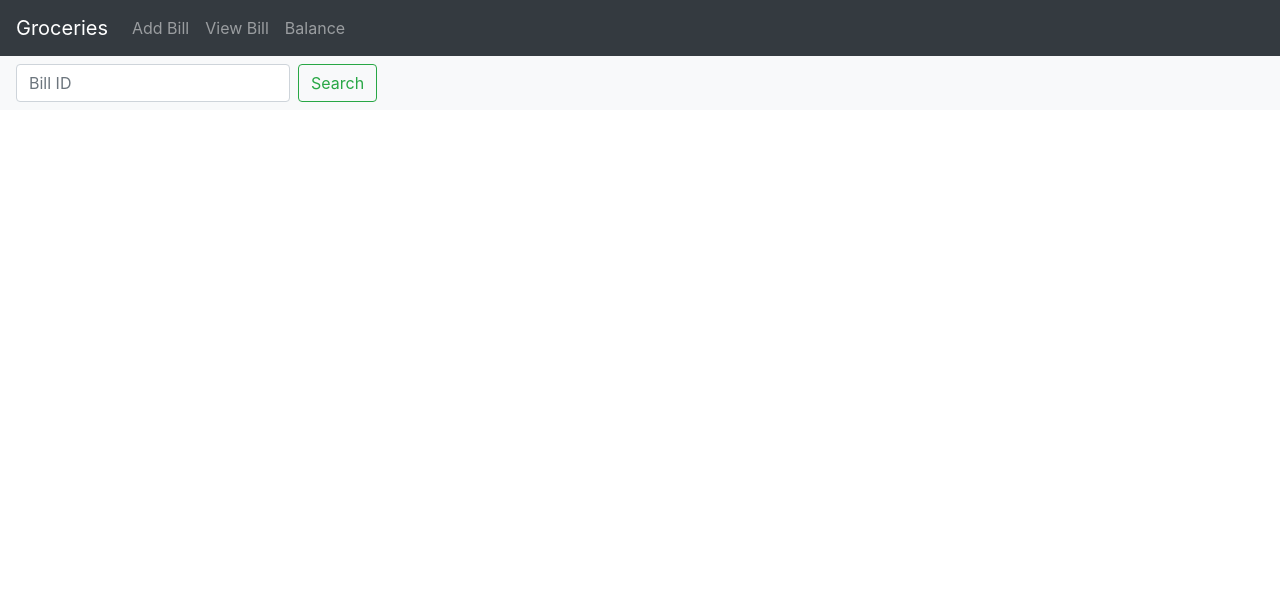
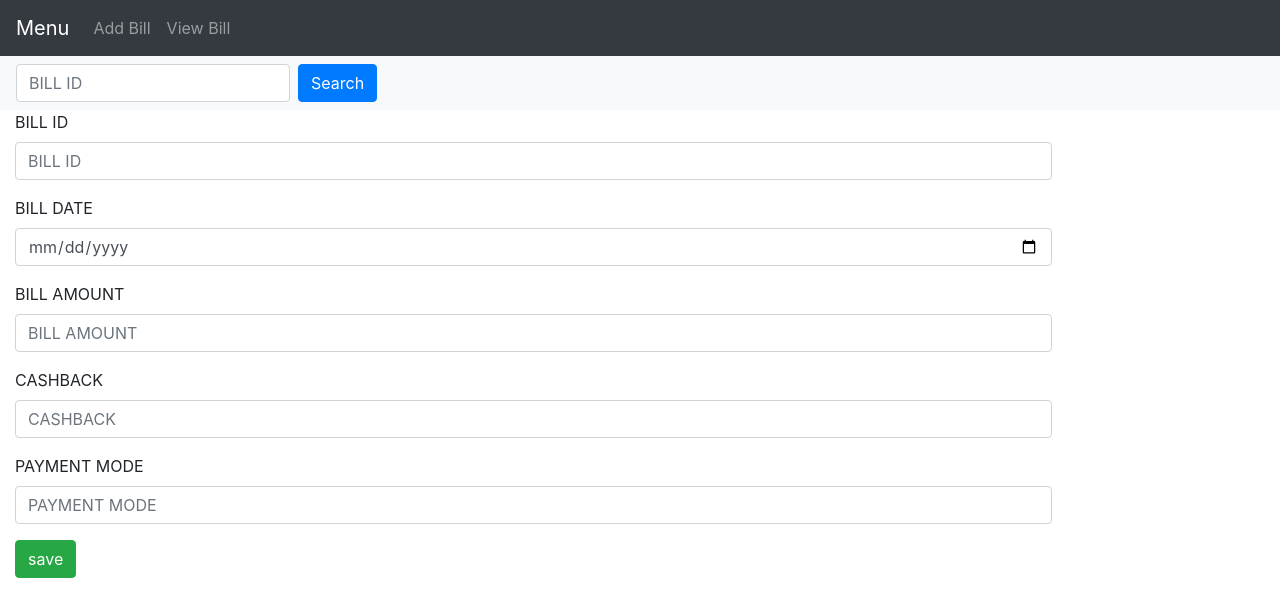
Before and after one commit to saandeepgithub/mportal-ui, a React (Create React App) app: page /bills/view in a window 1280 px wide. Shown: the top 616 px of the page. Built offline with nearby package versions, Linux system fonts and the light colour scheme.

Commit message:
bill enhancements

```diff
--- a/src/App.js
+++ b/src/App.js
@@ -3,13 +3,14 @@ import './App.css';
 import Menu from "./components/groceri/Menu";
 import AddBill from "./components/bills/addbill";
 import EditBill from './components/bills/vieweditbill'
-import Balance from './components/bills/balance'
+import Balance from './components/wallets/balance'
 import {BrowserRouter as Router, Route} from "react-router-dom";
 import AddGroceri from "./components/groceri/addgroceri";
 import PurchasedGroceri from "./components/groceri/purchasedgroceri";
 import NewGroceries from "./components/groceri/newgroceries";
 import AckGroceri from "./components/groceri/ackgroceri";
 import SearchGroceri from "./components/groceri/searchgroceri";
+import Health from "./components/health/health";
 
 function App() {
     return (
@@ -19,11 +20,12 @@ function App() {
                 <Route path='/bills' component={AddBill} exact={true}/>
                 <Route path='/bills/add' component={AddBill} exact={true}/>
                 <Route path='/bills/view' component={EditBill} exact={true}/>
-                <Route path='/bills/balance' component={Balance} exact={true}/>
+                <Route path='/wallets' component={Balance} exact={true}/>
                 <Route path='/groceries/add' component={AddGroceri} exact={true}/>
                 <Route path='/groceries/ack' component={AckGroceri} exact={true}/>
                 <Route path='/groceries/purchased' component={PurchasedGroceri} exact={true}/>
                 <Route path='/groceries/search' component={SearchGroceri} exact={true}/>
+                <Route path='/health' component={Health} exact={true}/>
             </Router>
     );
 }
--- a/src/components/bills/addbill.js
+++ b/src/components/bills/addbill.js
@@ -15,7 +15,8 @@ class AddBill extends React.Component {
         paymentMode: '',
         billAmount: 0,
         cashBack: 0,
-        message: ''
+        message: '',
+        billDate:''
     }
 
     fetchValues = (event) => {
@@ -25,7 +26,7 @@ class AddBill extends React.Component {
 
     displaySpinner = (event, hiddenStatus) => {
         return (
-            <Spinner  animation="border" variant="primary" hidden={hiddenStatus}/>
+            <Spinner animation="border" variant="primary" hidden={hiddenStatus}/>
         );
     }
 
@@ -39,11 +40,12 @@ class AddBill extends React.Component {
 
     saveBill = (event) => {
         ReactDom.render(this.displaySpinner(event, true), document.getElementById("spinner"));
-        axios.put(PORTAL_URL+"/bills/add", {
+        axios.put(PORTAL_URL + "/bills/add", {
             billName: this.state.billName,
             billPaymentMode: this.state.paymentMode,
             billAmount: this.state.billAmount,
-            cashBack: this.state.cashBack
+            cashBack: this.state.cashBack,
+            billDate: this.state.billDate
         }).then(res => {
             this.setState({"message": res.data.response})
             var alertMessage = "Bill added with Id " + this.state.message;
@@ -61,9 +63,9 @@ class AddBill extends React.Component {
             <div id={"smessage"}></div>
             <div className='col-sm-10'>
                 <Form.Group>
-                    <Form.Label>Bill Name</Form.Label>
+                    <Form.Label>BILL NAME</Form.Label>
                     <Form.Control as="select" onChange={this.fetchValues} name="billName">
-                        <option value='#'>Select Bill</option>
+                        <option value='#'>SELECT BILL</option>
                         <option value='ACT'>ACT_FIBER</option>
                         <option value='AMZ'>AMAZON</option>
                         <option value='DTH'>DTH</option>
@@ -82,9 +84,9 @@ class AddBill extends React.Component {
                     </Form.Control>
                 </Form.Group>
                 <Form.Group>
-                    <Form.Label>Payment Mode</Form.Label>
+                    <Form.Label>PAYMENT MODE</Form.Label>
                     <Form.Control as="select" name="paymentMode" onChange={this.fetchValues}>
-                        <option value='#'>Select Payment Modes</option>
+                        <option value='#'>SELECT PAYMENT MODE</option>
                         <option value='AP'>Amazon Pay</option>
                         <option value='CH'>Cash</option>
                         <option value='CB'>Cash Back</option>
@@ -96,13 +98,17 @@ class AddBill extends React.Component {
                     </Form.Control>
                 </Form.Group>
                 <Form.Group>
-                    <Form.Label>Bill Amount</Form.Label>
-                    <Form.Control placeholder="bill amount" name="billAmount" onChange={this.fetchValues}
+                    <Form.Label>BILL AMOUNT</Form.Label>
+                    <Form.Control placeholder="BILL AMOUNT" name="billAmount" onChange={this.fetchValues}
                                   type="number"/>
                 </Form.Group>
                 <Form.Group>
-                    <Form.Label>Cashback</Form.Label>
-                    <Form.Control placeholder="cash back" name="cashBack" onChange={this.fetchValues}/>
+                    <Form.Label>CASHBACK</Form.Label>
+                    <Form.Control placeholder="CASHBACK" name="cashBack" onChange={this.fetchValues}/>
+                </Form.Group>
+                <Form.Group>
+                    <Form.Label>BILL DATE</Form.Label>
+                    <Form.Control placeholder="BILL DATE" name="billDate" onChange={this.fetchValues} type="date"/>
                 </Form.Group>
                 <Button type='button' onClick={this.saveBill}>Add Bill</Button>
                 <div id="spinner"></div>
--- a/src/components/bills/billhomepage.js
+++ b/src/components/bills/billhomepage.js
@@ -11,11 +11,10 @@ class BillHomePage extends React.Component {
     render() {
         return <div>
             <Navbar bg="dark" variant="dark" fixed={this.props.fixed}>
-                <Navbar.Brand href="/groceries">Groceries</Navbar.Brand>
+                <Navbar.Brand href="/">Menu</Navbar.Brand>
                 <Nav className="mr-auto">
                     <Nav.Link href="/bills/add">Add Bill</Nav.Link>
                     <Nav.Link href="/bills/view">View Bill</Nav.Link>
-                    <Nav.Link href="/bills/balance">Balance</Nav.Link>
                 </Nav>
             </Navbar>
         </div>
--- a/src/components/bills/vieweditbill.js
+++ b/src/components/bills/vieweditbill.js
@@ -2,27 +2,102 @@ import React from "react";
 import BillHomePage from "./billhomepage";
 import Navbar from "react-bootstrap/Navbar";
 import Form from "react-bootstrap/Form";
-import Button from "react-bootstrap/Button"
+import Button from "react-bootstrap/Button";
+import axios from "axios";
+import {PORTAL_URL} from "../consts";
+import ReactDom from "react-dom";
+import Alert from "react-bootstrap/Alert";
 
 
-class EditBill extends React.Component{
+class EditBill extends React.Component {
 
+    state = {
+        searchBillId: '',
+        billId: '',
+        billAmount: '',
+        billDate: '',
+        cashBack: '',
+        paymentMode: ''
+    }
 
+    fetchValues = (event) => {
+        const billAttr = event.target.name;
+        this.setState({[billAttr]: event.target.value});
+    }
+
+    searchBill = (event) => {
+        axios.get(PORTAL_URL + "/bills/get/" + this.state.searchBillId)
+            .then(res => {
+                if (res.data.status == "FOUND") {
+                    var response = res.data.response;
+                    this.setState({"billId": response.billId});
+                    this.setState({"billDate": response.billDate});
+                    this.setState({"billAmount": response.billAmount});
+                    this.setState({"cashBack": response.cashBack});
+                    this.setState({"paymentMode": response.billPaymentMode});
+                }
+            })
+            .catch(res => {
+                this.setState({"billId": ''});
+                this.setState({"billDate": ''});
+                this.setState({"billAmount": ''});
+                this.setState({"cashBack": ''});
+                this.setState({"paymentMode": ''});
+                alert("BILL ID NOT FOUND");
+            });
+    }
+
+    saveBill = (event) => {
+        axios.post(PORTAL_URL + "/bills/save", {
+            billName: this.state.billName,
+            billPaymentMode: this.state.paymentMode,
+            billAmount: this.state.billAmount,
+            cashBack: this.state.cashBack
+        }).then(res => {
+            alert("BILL UPDATED")
+        })
+    }
 
     render() {
         return <div>
             <BillHomePage/>
             <Navbar bg="light" expand="lg">
-                <Navbar.Toggle aria-controls="basic-navbar-nav" />
+                <Navbar.Toggle aria-controls="basic-navbar-nav"/>
                 <Navbar.Collapse id="basic-navbar-nav">
                     <Form inline>
-                        <Form.Control type="text" placeholder="Bill ID" className="mr-sm-2" />
-                        <Button variant="outline-success">Search</Button>
+                        <Form.Control type="text" placeholder="BILL ID" className="mr-sm-2" name="searchBillId"
+                                      onChange={this.fetchValues}/>
+                        <Button onClick={this.searchBill}>Search</Button>
                     </Form>
                 </Navbar.Collapse>
             </Navbar>
-            <div>
-
+            <div className='col-sm-10'>
+                <Form.Group>
+                    <Form.Label>BILL ID</Form.Label>
+                    <Form.Control placeholder="BILL ID" name="billId" onChange={this.fetchValues}
+                                  value={this.state.billId}/>
+                </Form.Group>
+                <Form.Group>
+                    <Form.Label>BILL DATE</Form.Label>
+                    <Form.Control placeholder="BILL DATE" name="billDate" onChange={this.fetchValues} type="date"
+                                  value={this.state.billDate}/>
+                </Form.Group>
+                <Form.Group>
+                    <Form.Label>BILL AMOUNT</Form.Label>
+                    <Form.Control placeholder="BILL AMOUNT" name="billAmount" onChange={this.fetchValues}
+                                  type="number" value={this.state.billAmount}/>
+                </Form.Group>
+                <Form.Group>
+                    <Form.Label>CASHBACK</Form.Label>
+                    <Form.Control placeholder="CASHBACK" name="cashBack" onChange={this.fetchValues}
+                                  value={this.state.cashBack}/>
+                </Form.Group>
+                <Form.Group>
+                    <Form.Label>PAYMENT MODE</Form.Label>
+                    <Form.Control placeholder="PAYMENT MODE" name="paymentMode" onChange={this.fetchValues}
+                                  value={this.state.paymentMode}/>
+                </Form.Group>
+                <Button type='button' onClick={this.saveBill} variant="success">save</Button>
             </div>
         </div>
     }
--- a/src/components/consts.js
+++ b/src/components/consts.js
@@ -1 +1 @@
-export const PORTAL_URL="https://mportal.cfapps.io";
+export const PORTAL_URL="http://localhost:9000";
--- a/src/components/groceri/Menu.js
+++ b/src/components/groceri/Menu.js
@@ -1,25 +1,19 @@
 import React from "react";
 import Navbar from "react-bootstrap/Navbar";
 import Nav from "react-bootstrap/Nav";
-import Button from "react-bootstrap/Button";
-import Container from "react-bootstrap/Container";
 
 class Menu extends React.Component {
 
     render() {
         return <div>
-            <Container>
             <Navbar bg="dark" variant="dark" expand="lg">
-                    <Navbar.Brand href="/">m-portal</Navbar.Brand>
                 <Nav className="mr-auto">
                     <Nav.Link href="bills">Bills</Nav.Link>
                     <Nav.Link href="groceries">Groceries</Nav.Link>
                     <Nav.Link href="health">Health</Nav.Link>
                     <Nav.Link href="wallets">Wallets</Nav.Link>
                 </Nav>
-                    <Button variant="outline-info">Search</Button>
             </Navbar>
-            </Container>
         </div>
     }
 }
--- a/src/components/groceri/grocessoryhomepage.js
+++ b/src/components/groceri/grocessoryhomepage.js
@@ -44,7 +44,7 @@ class GrocessoryHomePage extends React.Component {
         if (this.state.reLoad) {
             return <div>
                 <Navbar bg="dark" variant="dark" fixed={this.props.fixed}>
-                    <Navbar.Brand href="/bills">Bills</Navbar.Brand>
+                    <Navbar.Brand href="/">Menu</Navbar.Brand>
                     <Nav className="mr-auto">
                         <Nav.Link href="/groceries/add">Add Grocessories</Nav.Link>
                         <Nav.Link href="/groceries">New Grocessories <Badge
```
Also changed, not shown: src/components/health/health.js (added, +16 -0 lines), src/components/wallets/balance.js (renamed from src/components/bills/balance.js, +7 -7 lines). Lines whose indentation alone changed are shown as unchanged.
